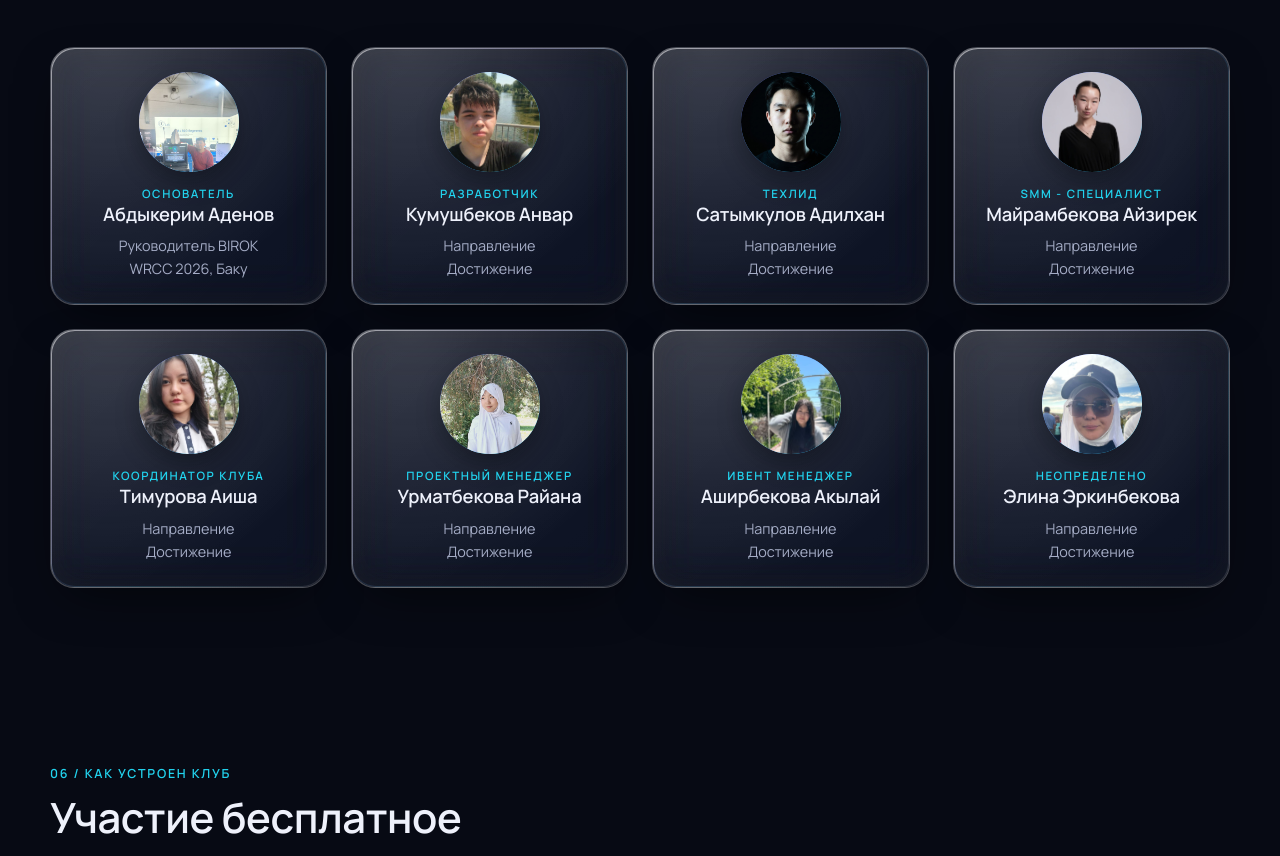
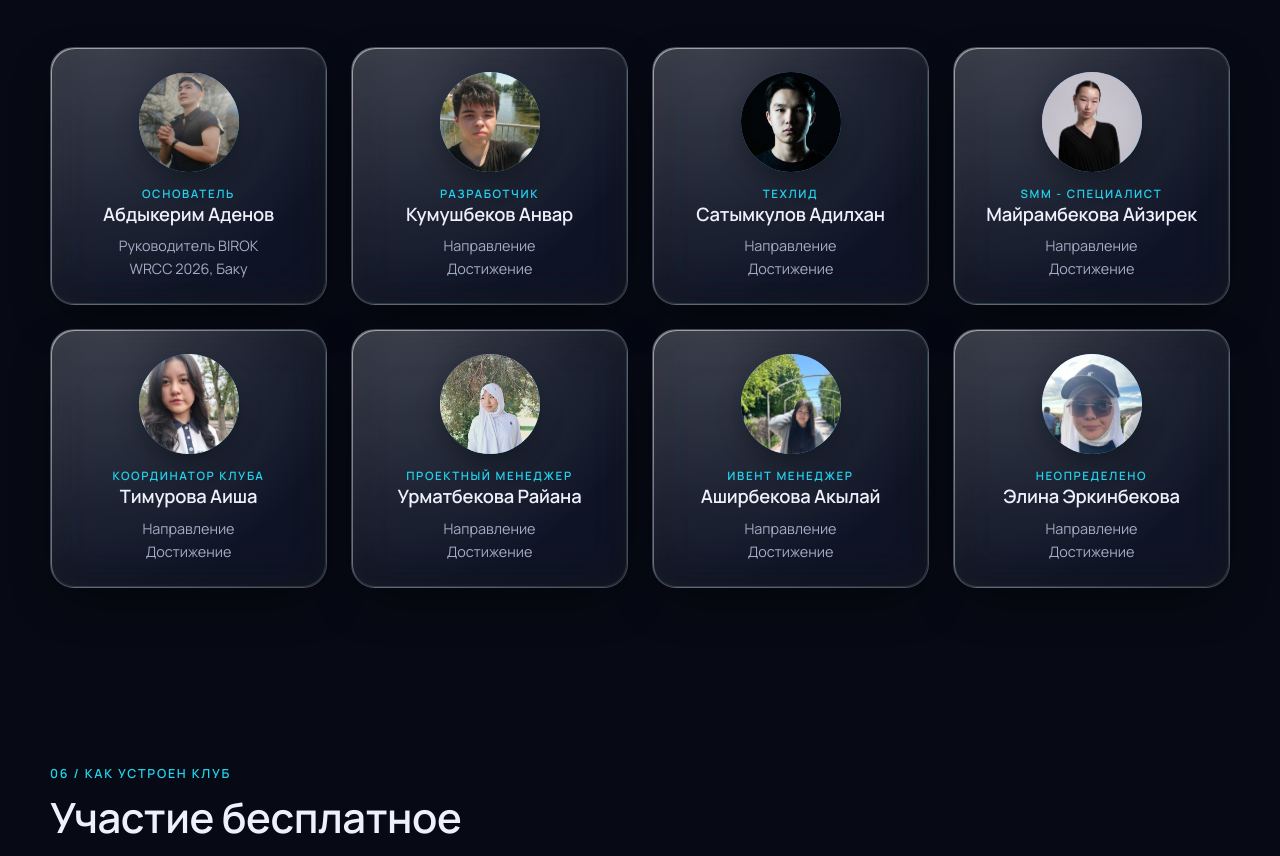
Before and after one commit to RaptorNava/Robocomm, a plain HTML site: page robocomm/robocomm-site/index.html in a window 1280 px wide. Shown: the part 3690-4546 px from the top of the page. Drawn offline with Linux system fonts and the light colour scheme; a web font is replaced by a local one.

Commit message:
Changed profile avatar

```diff
--- a/robocomm/robocomm-site/index.html
+++ b/robocomm/robocomm-site/index.html
@@ -319,8 +319,7 @@
           <!-- 1. Адыкерим Аденов -->
           <article class="person glass reveal">
             <div class="person__photo">
-              <img src="assets/img/team/Adenov_img.jpg" alt="Абдыкерим Аденов">
-              <span>АА</span>
+              <img src="assets/img/team/Adenov2_img.png" alt="Абдыкерим Аденов">
             </div>
             <div>
               <p class="eyebrow">основатель</p>
```
Also changed, not shown: robocomm/robocomm-site/assets/img/team/Adenov2_img.png (added).
